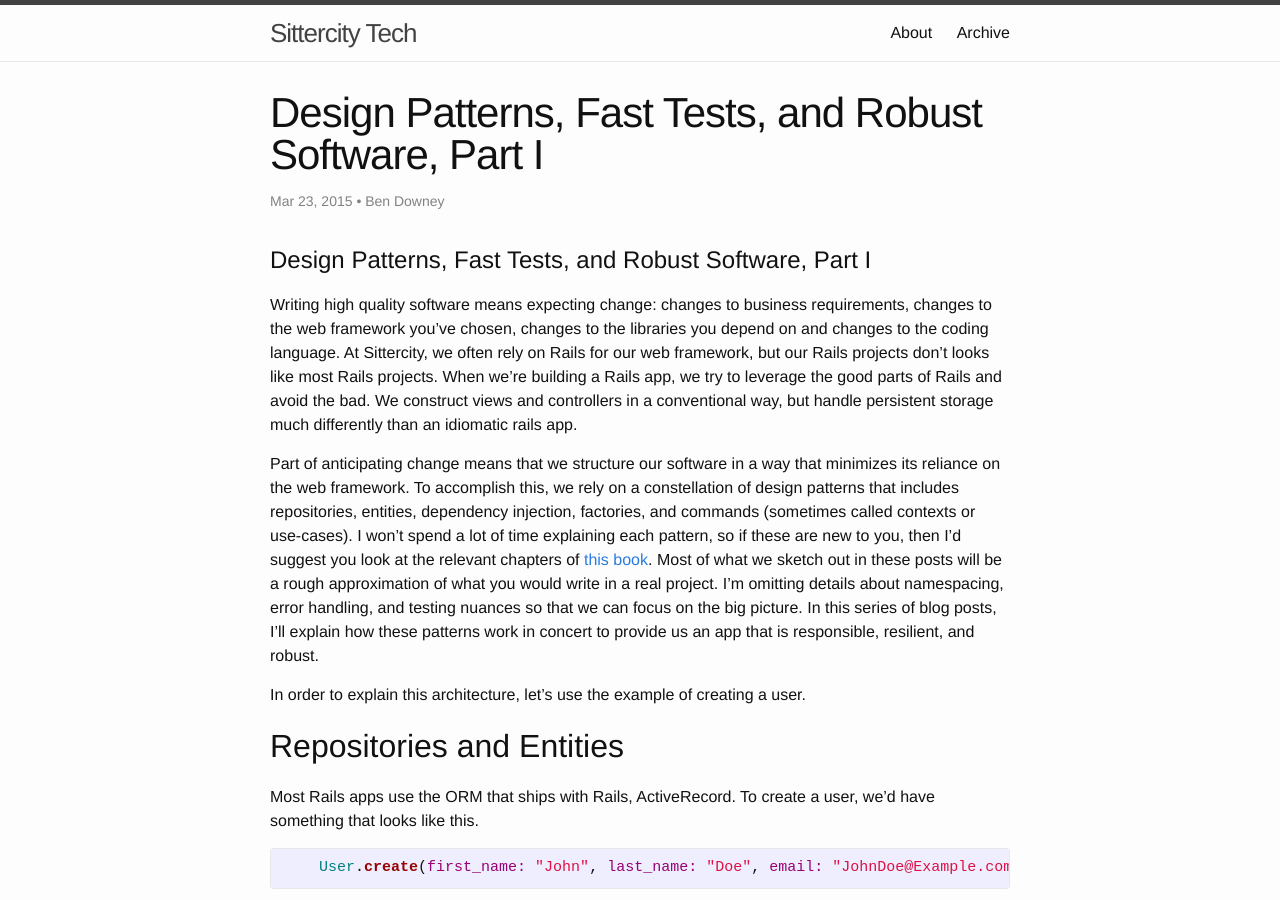
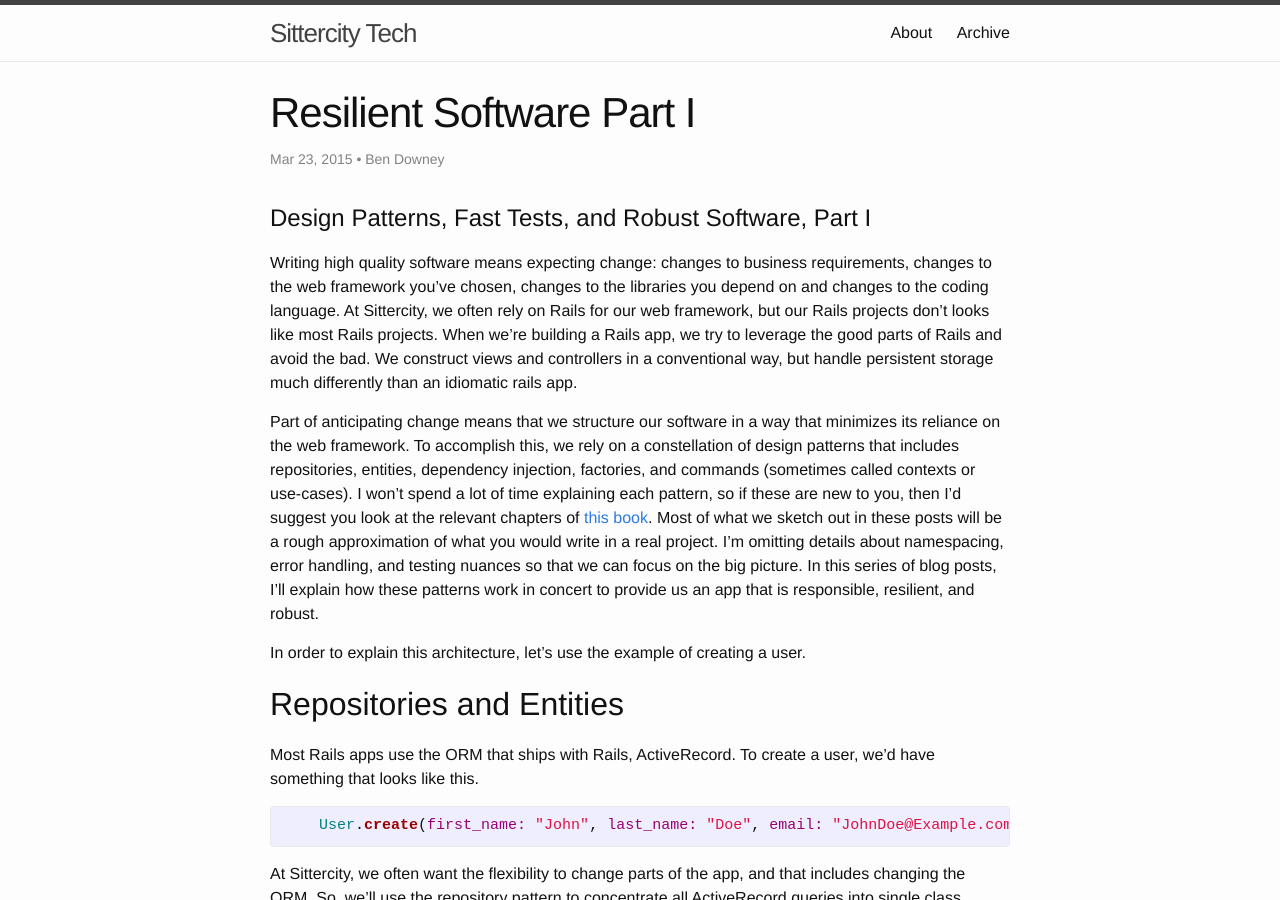
Before and after one commit to sittercity/sittercity.github.io, a Jekyll site: the page built from _posts/2015-03-23-design-patterns-part-1.markdown, in a window 1280 px wide and 900 px high. Built offline with Jekyll 4.4.1, drawn with Linux system fonts in a browser that asks for light colours.

Commit message:
bdowney: retitled posts

```diff
--- a/_posts/2015-03-23-design-patterns-part-1.markdown
+++ b/_posts/2015-03-23-design-patterns-part-1.markdown
@@ -1,6 +1,6 @@
 ---
 layout: post
-title: "Design Patterns, Fast Tests, and Robust Software, Part I"
+title: "Resilient Software Part I"
 date: 2015-03-23 12:01:00
 categories: design patterns, testing, software architecture
 author: "Ben Downey"
--- a/_posts/2015-03-23-design-patterns-part-2.markdown
+++ b/_posts/2015-03-23-design-patterns-part-2.markdown
@@ -1,6 +1,6 @@
 ---
 layout: post
-title: "Design Patterns, Fast Tests, and Robust Software, Part II"
+title: "Resilient Software Part II"
 date: 2015-03-23 12:01:00
 categories: design patterns, testing, software architecture
 author: "Ben Downey"
--- a/_posts/2015-03-23-design-patterns-part-3.markdown
+++ b/_posts/2015-03-23-design-patterns-part-3.markdown
@@ -1,6 +1,6 @@
 ---
 layout: post
-title: "Design Patterns, Fast Tests, and Robust Software, Part III"
+title: "Resilient Software Part III"
 date: 2015-03-23 12:01:00
 categories: design patterns, testing, software architecture
 author: "Ben Downey"
```
